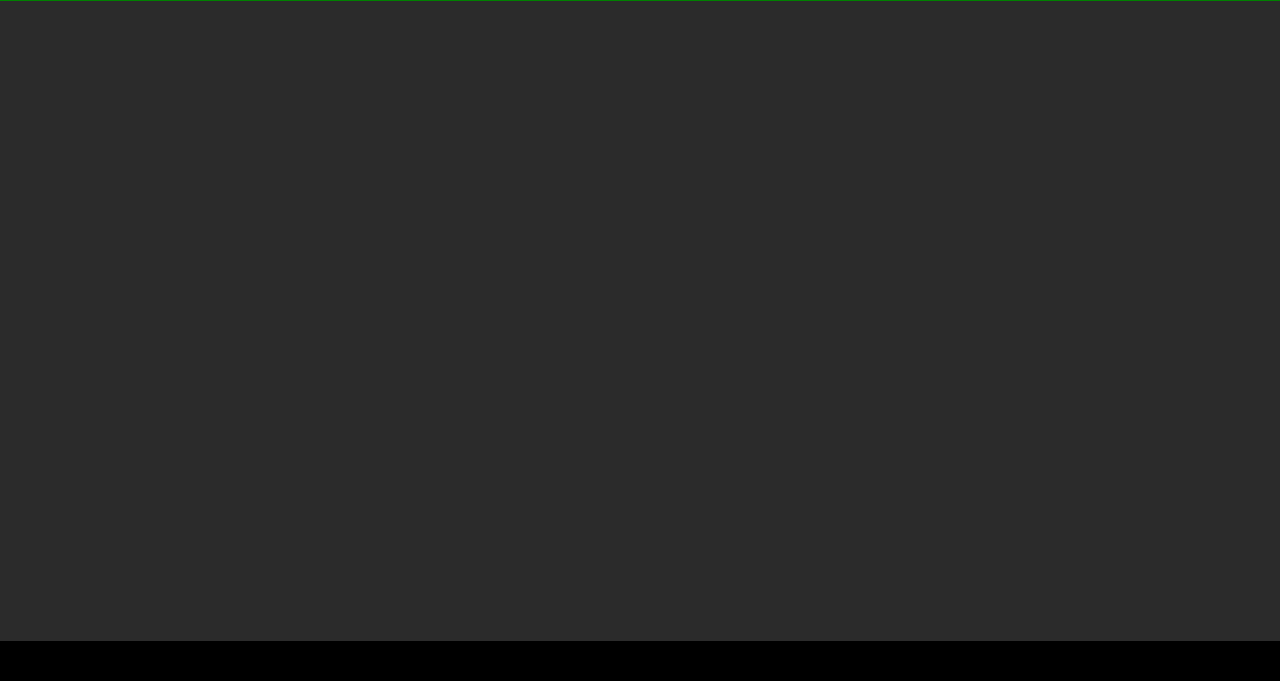
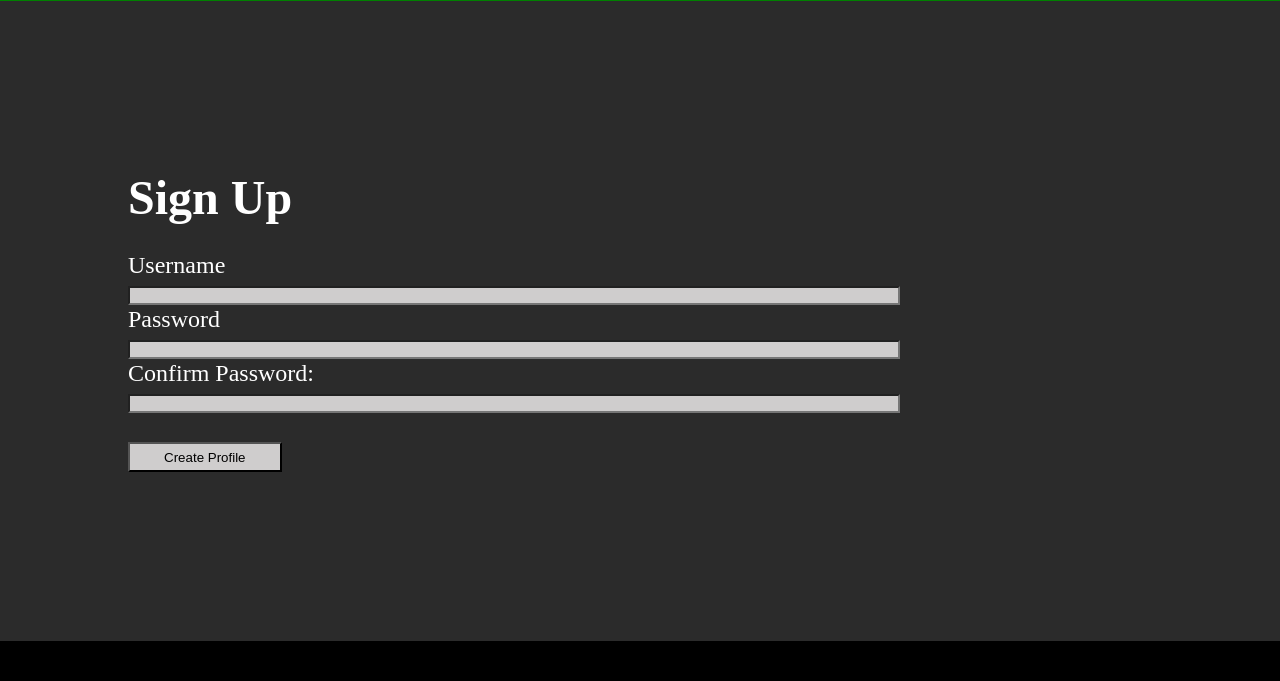
Before and after one commit to dhintz89/stock-stack, a Rails app: page /users/new in a window 1280 px wide. Shown: the part 119-800 px from the top of the page. Run offline with Rails 7, Linux system fonts and the light colour scheme.

Commit message:
add new and edit user forms and controller methods

```diff
--- a/app/assets/stylesheets/application.css
+++ b/app/assets/stylesheets/application.css
@@ -109,3 +109,23 @@
     0%   { transform: translateX(100%); }
     100% { transform: translateX(-100%); }
 }
+
+
+.form {
+    width: 80%;
+    font-size: 1.5em;
+}
+
+.form input {
+    width:75%;
+    background-color: #CFCDCD;
+}
+
+.form input.submit-btn {
+    width: 15%;
+    height: 30px
+}
+
+.field_with_errors input {
+    background-color: darkred;
+}
--- a/app/controllers/users_controller.rb
+++ b/app/controllers/users_controller.rb
@@ -1,2 +1,46 @@
 class UsersController < ApplicationController
+
+    def new
+        @user = User.new
+    end
+
+    def create
+        @user = User.new(name: params[:user][:name], username: params[:user][:username], password: params[:user][:password])
+        if params[:user][:password] != params[:user][:password_confirm]
+            @user.errors.add(:password, "didn't match confirmation")
+            render new_user_path
+        elsif @user.valid?
+            @user.save
+            redirect_to root_path
+        else
+            render new_user_path
+        end
+    end
+
+    def edit
+        @user = User.find(params[:id])
+    end
+
+    def update
+        @user = User.find(params[:id])
+        @user.assign_attributes(name: params[:user][:name], username: params[:user][:username], password: params[:user][:password])
+        if params[:user][:password] != params[:user][:password_confirm]
+            @user.errors.add(:password, "didn't match confirmation")
+            render 'users/edit'
+        elsif @user.valid?
+            @user.save
+            redirect_to user_path(@user)
+        else
+            render 'users/edit'
+        end
+    end
+
+    def show
+        @user = User.find(params[:id])
+    end
+
+    private
+    def user_params
+        params.require(:user).permit(:name, :username, :password, :password_confirm)
+    end
 end
--- a/app/models/user.rb
+++ b/app/models/user.rb
@@ -1,4 +1,5 @@
 class User < ApplicationRecord
-    validate :username, presence: true
+    validates :username, presence: true
     has_secure_password
+
 end
--- /dev/null
+++ b/app/views/users/_errors.html.erb
@@ -0,0 +1,14 @@
+<% if @user.errors.any? %>
+<div id="error_explanation">
+    <h2>
+    <%= pluralize(@user.errors.count, "error") %>
+    prohibited this profile from being saved:
+    </h2>
+
+    <ul>
+    <% @user.errors.full_messages.each do |msg| %>
+    <li><%= msg %></li>
+    <% end %>
+    </ul>
+</div>
+<% end %><br>
--- /dev/null
+++ b/app/views/users/_form.html.erb
@@ -0,0 +1,9 @@
+<%= form_for @user do |f| %>
+    <p><%= f.label :username %></p>
+    <%= f.text_field :username %>
+    <p><%= f.label :password %></p>
+    <%= f.password_field :password %>
+    <p><%= f.label :password_confirm, "Confirm Password: " %></p>
+    <%= f.password_field :password_confirm %><br><br>
+    <%= f.submit "Create Profile", class: 'submit-btn' %>
+<% end %>
--- a/app/views/users/edit.html.erb
+++ b/app/views/users/edit.html.erb
@@ -0,0 +1,6 @@
+<%= render 'errors' %>
+
+<div class="form"><h1>Edit Profile</h1><br>
+
+<%= render 'form' %>
+</div>
--- a/app/views/users/new.html.erb
+++ b/app/views/users/new.html.erb
@@ -0,0 +1,6 @@
+<%= render 'errors' %>
+
+<div class="form"><h1>Sign Up</h1><br>
+
+<%= render 'form' %>
+</div>
--- /dev/null
+++ b/app/views/users/show.html.erb
@@ -0,0 +1 @@
+<h1>Hello <%= @user.name %>
--- a/db/migrate/20190829225724_create_watchlists.rb
+++ b/db/migrate/20190829225724_create_watchlists.rb
@@ -5,6 +5,7 @@ class CreateWatchlists < ActiveRecord::Migration[5.2]
       t.string :description
       t.integer :total_value
       t.integer :total_change
+      t.integer :last_updated
       t.integer :user_id
       t.integer :security_id
 
```
Also changed, not shown: db/schema.rb.
